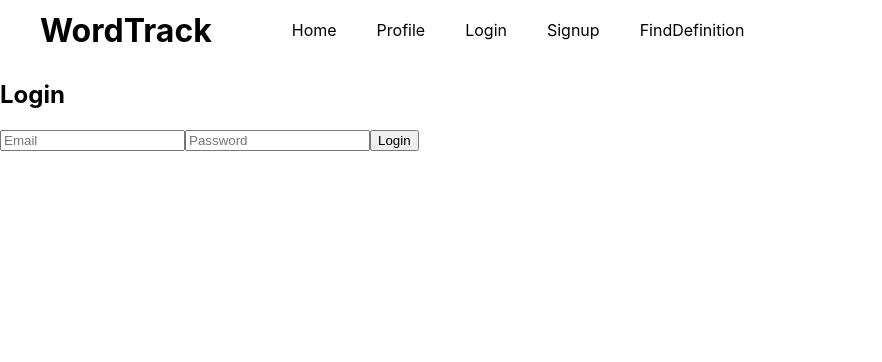
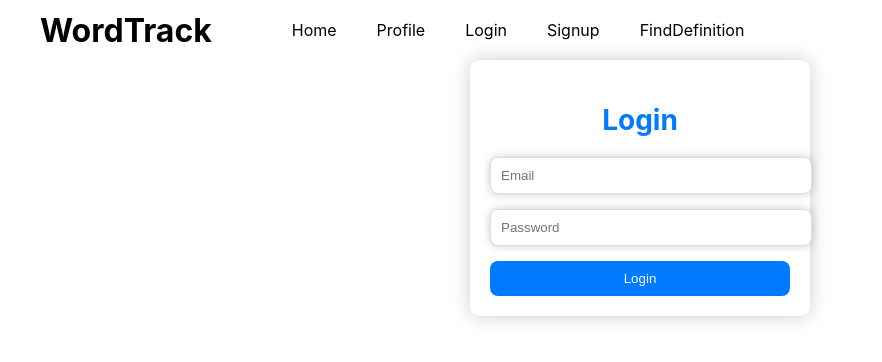
Before and after one commit to Sepehrman/WordTrack, a React (Create React App) app in the folder wordtrack/: page /login in a window 1280 px wide. Shown: the top 362 px of the page, without its empty margins (0-882 px from the left). Built offline with nearby package versions, Linux system fonts and the light colour scheme.

Commit message:
added styling and formatted login, signup, and main page

```diff
--- a/wordtrack/src/components/Login.js
+++ b/wordtrack/src/components/Login.js
@@ -1,7 +1,8 @@
 // src/components/Login.js
-import React, { useReducer, useState } from 'react';
+import React, { useState } from 'react';
 import { getAuth, signInWithEmailAndPassword } from 'firebase/auth';
-import {firebaseApp} from '../firebase';
+import { firebaseApp } from '../firebase';
+import './login.css'; // Import a separate CSS file for styling
 
 const Login = () => {
   const [email, setEmail] = useState('');
@@ -26,8 +27,9 @@ const Login = () => {
   };
 
   return (
-    <div>
+    <div className="login-container">
       <h2>Login</h2>
+      <div className="input-container">
         <input
           type="email"
           placeholder="Email"
@@ -42,6 +44,7 @@ const Login = () => {
         />
         <button onClick={handleLogin}>Login</button>
       </div>
+    </div>
   );
 };
 
--- a/wordtrack/src/components/Signup.js
+++ b/wordtrack/src/components/Signup.js
@@ -1,6 +1,7 @@
 import React, { useState } from 'react';
 import { getAuth, createUserWithEmailAndPassword } from 'firebase/auth';
 import { firebaseApp } from '../firebase';
+import './signup.css'; // Import a separate CSS file for styling
 
 const Signup = () => {
   const [email, setEmail] = useState('');
@@ -23,8 +24,9 @@ const Signup = () => {
   };
 
   return (
-    <div>
+    <div className="signup-container">
       <h2>Signup</h2>
+      <div className="input-container">
         <input
           type="email"
           placeholder="Email"
@@ -39,6 +41,7 @@ const Signup = () => {
         />
         <button onClick={handleSignup}>Signup</button>
       </div>
+    </div>
   );
 };
 
--- /dev/null
+++ b/wordtrack/src/components/login.css
@@ -0,0 +1,46 @@
+/* Login.css */
+
+.login-container {
+    width: 300px;
+    margin: 0 auto;
+    padding: 20px;
+    background-color: #ffffff;
+    border-radius: 10px;
+    box-shadow: 0 0 20px rgba(0, 0, 0, 0.2);
+    text-align: center;
+  }
+
+  h2 {
+    font-size: 28px;
+    color: #007BFF;
+    margin-bottom: 20px;
+  }
+
+  .input-container {
+    display: flex;
+    flex-direction: column;
+    gap: 15px;
+  }
+
+  input[type="email"],
+  input[type="password"] {
+    width: 100%;
+    padding: 10px;
+    border: 1px solid #ddd;
+    border-radius: 8px;
+    box-shadow: 0 0 10px rgba(0, 0, 0, 0.2);
+  }
+
+  button {
+    background-color: #007BFF;
+    color: #fff;
+    border: none;
+    border-radius: 8px;
+    padding: 10px 20px;
+    cursor: pointer;
+    transition: background-color 0.3s;
+  }
+
+  button:hover {
+    background-color: #0056b3;
+  }
--- /dev/null
+++ b/wordtrack/src/components/signup.css
@@ -0,0 +1,46 @@
+/* Signup.css */
+
+.signup-container {
+    width: 300px;
+    margin: 0 auto;
+    padding: 20px;
+    background-color: #fff;
+    border-radius: 8px;
+    box-shadow: 0 0 10px rgba(0, 0, 0, 0.2);
+    text-align: center;
+  }
+
+  h2 {
+    font-size: 24px;
+    color: #007BFF;
+    margin-bottom: 20px;
+  }
+
+  .input-container {
+    display: flex;
+    flex-direction: column;
+    gap: 15px;
+  }
+
+  input[type="email"],
+  input[type="password"] {
+    width: 100%;
+    padding: 10px;
+    border: 1px solid #ddd;
+    border-radius: 4px;
+    box-shadow: 0 0 6px rgba(0, 0, 0, 0.1);
+  }
+
+  button {
+    background-color: #007BFF;
+    color: #fff;
+    border: none;
+    border-radius: 4px;
+    padding: 10px 20px;
+    cursor: pointer;
+    transition: background-color 0.3s;
+  }
+
+  button:hover {
+    background-color: #0056b3;
+  }
```
Also changed, not shown: wordtrack/src/components/home.js (added, +76 -0 lines). Lines whose indentation alone changed are shown as unchanged.
